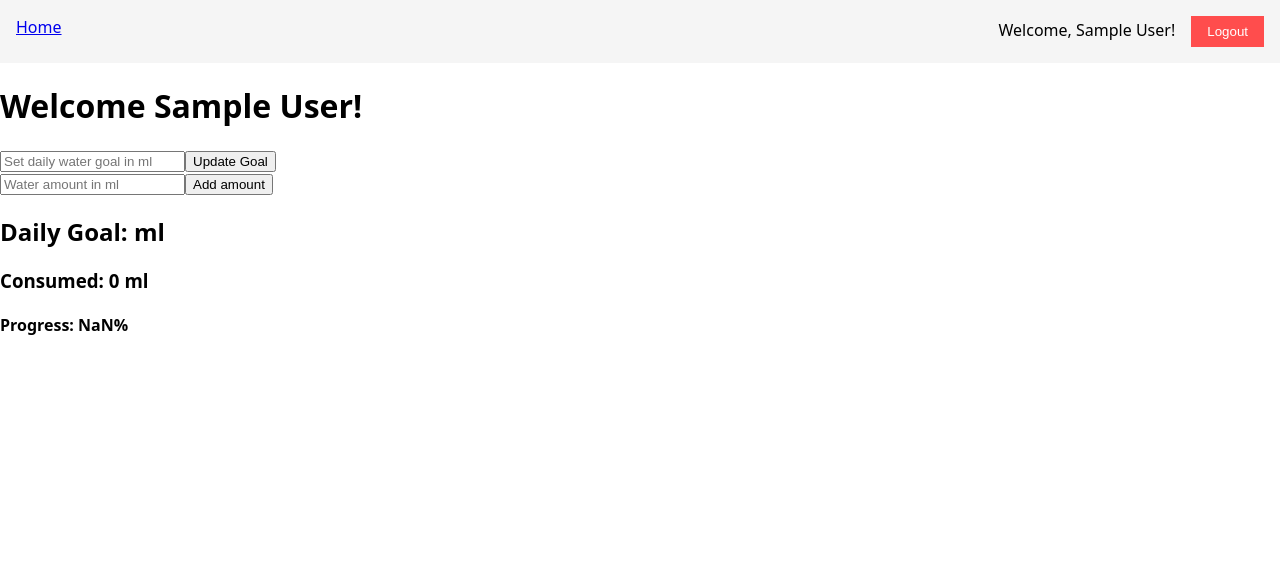
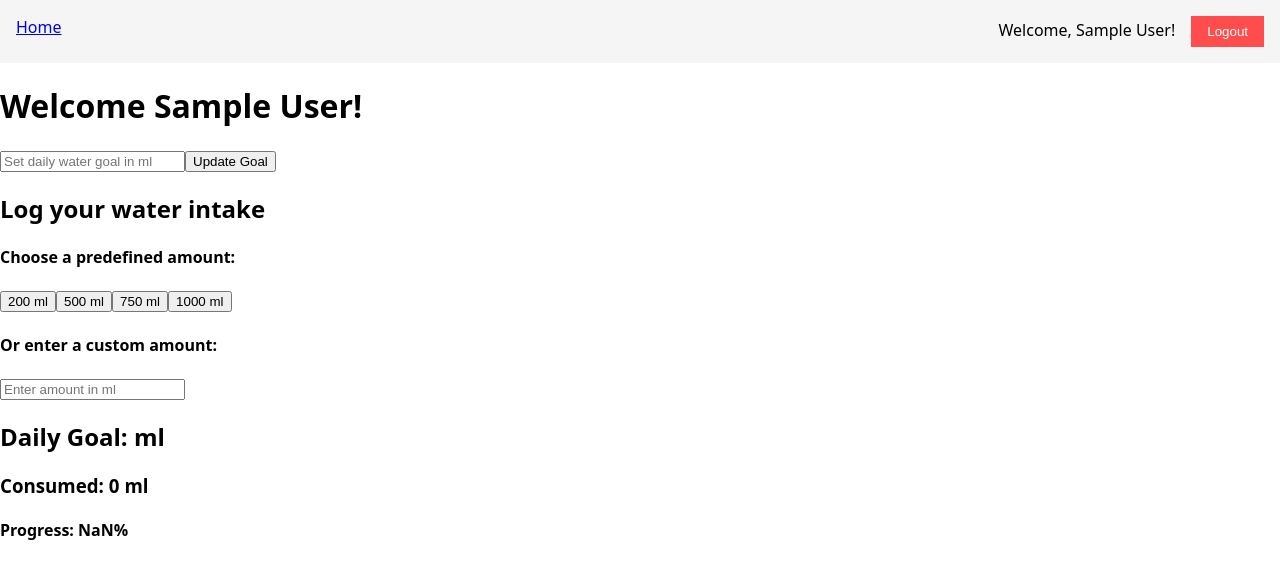
Before and after one commit to Eduardekkel/water-tracker, a Next.js app: page / in a window 1280 px wide. Shown: the top 578 px of the page. Built offline with nearby package versions, Linux system fonts and the light colour scheme; no server answers; sample sign-in values are in the browser's storage.

Commit message:
predefined amounts add

```diff
--- a/components/GoalsForm/GoalsForm.js
+++ b/components/GoalsForm/GoalsForm.js
@@ -12,7 +12,7 @@ export default function GoalsForm({ setGoal, currentGoal }) {
     <form onSubmit={handleSubmit}>
       <input
         type="number"
-        value={newGoal}
+        value={newGoal || ""}
         onChange={(e) => setNewGoal(e.target.value)}
         placeholder="Set daily water goal in ml"
       />
--- a/components/WaterForm/WaterForm.js
+++ b/components/WaterForm/WaterForm.js
@@ -1,28 +1,39 @@
-import { useState } from "react";
+// components/WaterForm/WaterForm.js
 
 export default function WaterForm({ addWaterIntake }) {
-  const [waterAmount, setWaterAmount] = useState("");
+  const predefinedAmounts = [200, 500, 750, 1000]; // Hier kannst du die vorgefertigten Mengen anpassen
 
-  const handleSubmit = (e) => {
-    e.preventDefault();
-    if (waterAmount > 0) {
-      console.log("Adding water entry:", waterAmount); // Log der Menge
-      addWaterIntake(Number(waterAmount)); // Stelle sicher, dass die Menge als Zahl übergeben wird
-      setWaterAmount("");
-    } else {
-      alert("Enter a valid amount");
-    }
+  const handlePredefinedClick = (amount) => {
+    addWaterIntake(amount);
   };
 
   return (
-    <form onSubmit={handleSubmit}>
-      <input
-        type="number"
-        value={waterAmount}
-        onChange={(e) => setWaterAmount(e.target.value)}
-        placeholder="Water amount in ml"
-      />
-      <button type="submit">Add amount</button>
-    </form>
+    <div>
+      <h2>Log your water intake</h2>
+
+      {/* Predefined buttons for water amounts */}
+      <div>
+        <h4>Choose a predefined amount:</h4>
+        {predefinedAmounts.map((amount) => (
+          <button key={amount} onClick={() => handlePredefinedClick(amount)}>
+            {amount} ml
+          </button>
+        ))}
+      </div>
+
+      {/* If the user still wants to input manually */}
+      <div>
+        <h4>Or enter a custom amount:</h4>
+        <input
+          type="number"
+          placeholder="Enter amount in ml"
+          onKeyDown={(e) => {
+            if (e.key === "Enter") {
+              addWaterIntake(Number(e.target.value));
+            }
+          }}
+        />
+      </div>
+    </div>
   );
 }
```
